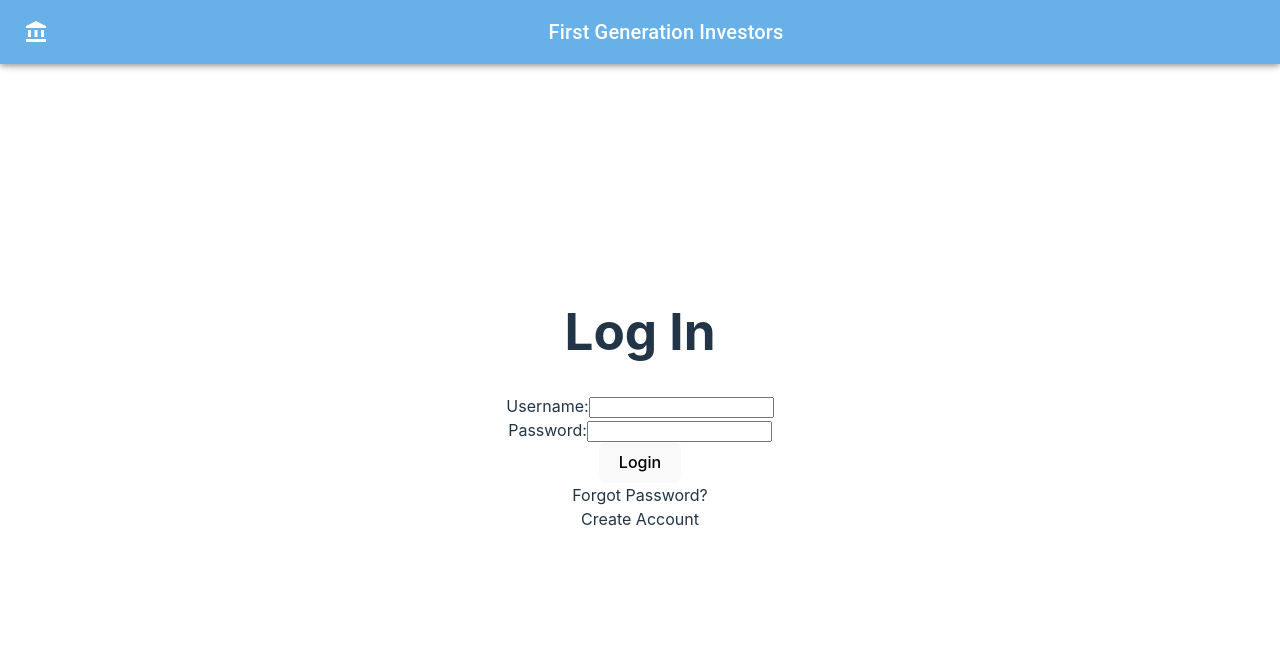
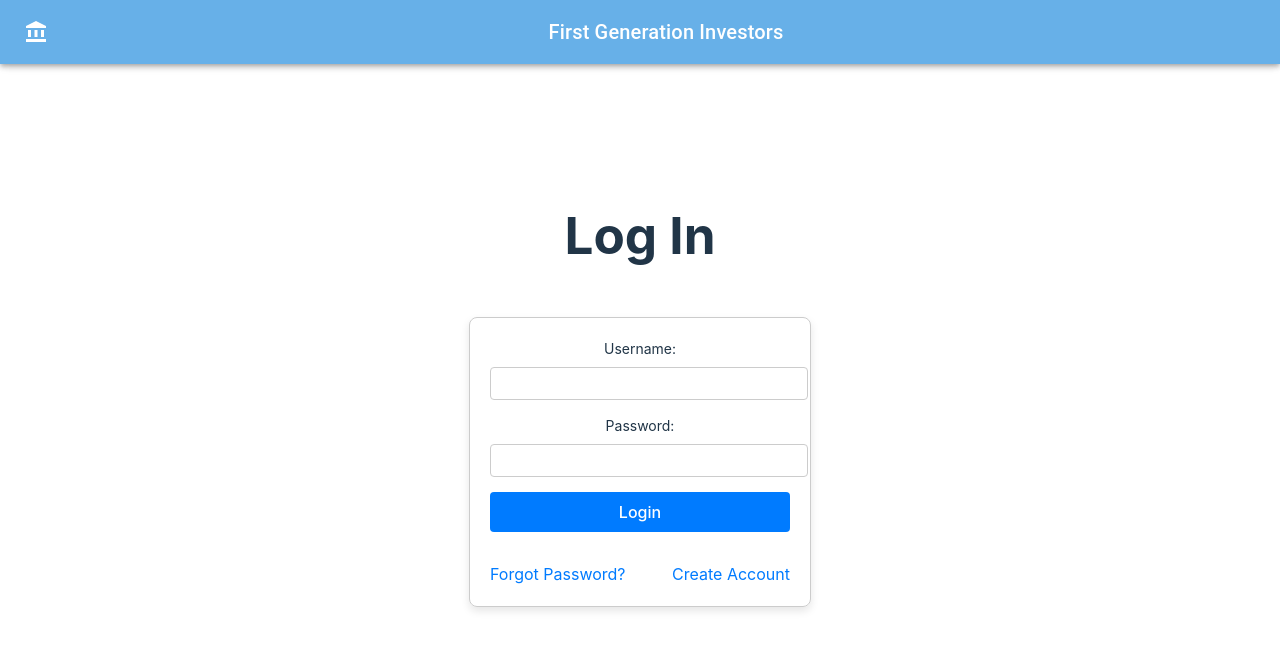
Before and after one commit to cfgjc24/Team-4, a React (Vite) app in the folder frontend/: page / in a window 1280 px wide. Shown: the top 650 px of the page. Built offline with nearby package versions, Linux system fonts and the light colour scheme.

Commit message:
Log in mvp0 styling solid

```diff
--- a/frontend/src/components/LogInForm.jsx
+++ b/frontend/src/components/LogInForm.jsx
@@ -17,52 +17,51 @@ const LogInForm = () => {
     console.log('Login data submitted:', formData);
 
     // Add auth here
+    // window.location.href = '/teacher-signup'; // Redirect to teacher-signup page after login
 
-    // Resetting form after each submission
-    // Window.href.location to individual homepages depending on user
-    // window.location.href = '/teacher-signup'
     setFormData({ username: '', password: '' });
   };
 
   return (
-    <form onSubmit={handleSubmit}>
-      <Header/>
+    <div style={{ display: 'flex', flexDirection: 'column', alignItems: 'center', padding: '20px' }}>
+      <Header />
+      <form onSubmit={handleSubmit} style={{ display: 'flex', flexDirection: 'column', width: '300px', gap: '15px', padding: '20px', border: '1px solid #ccc', borderRadius: '8px', boxShadow: '0 4px 8px rgba(0, 0, 0, 0.1)' }}>
         <div>
-        <label>
+          <label style={{ display: 'block', marginBottom: '8px', fontSize: '14px' }}>
             Username:
+          </label>
           <input
             type="text"
             name="username"
             value={formData.username}
             onChange={handleChange}
             required
+            style={{ width: '100%', padding: '8px', borderRadius: '4px', border: '1px solid #ccc' }}
           />
-        </label>
         </div>
         <div>
-        <label>
+          <label style={{ display: 'block', marginBottom: '8px', fontSize: '14px' }}>
             Password:
+          </label>
           <input
             type="password"
             name="password"
             value={formData.password}
             onChange={handleChange}
             required
+            style={{ width: '100%', padding: '8px', borderRadius: '4px', border: '1px solid #ccc' }}
           />
-        </label>
         </div>
-      <button type="submit">Login</button>
+        <button type="submit" style={{ padding: '10px', backgroundColor: '#007bff', color: '#fff', border: 'none', borderRadius: '4px', cursor: 'pointer' }}>
+          Login
+        </button>
 
-      <div>
-      <span> Forgot Password? </span>
+        <div style={{ marginTop: '15px', display: 'flex', justifyContent: 'space-between' }}>
+          <span style={{ color: '#007bff', cursor: 'pointer' }}>Forgot Password?</span>
+          <span style={{ color: '#007bff', cursor: 'pointer' }}>Create Account</span>
         </div>
-
-      <div>
-      <span> Create Account </span>
+      </form>
     </div>
-
-    </form>
-
   );
 };
 
```
Lines whose indentation alone changed are shown as unchanged.
